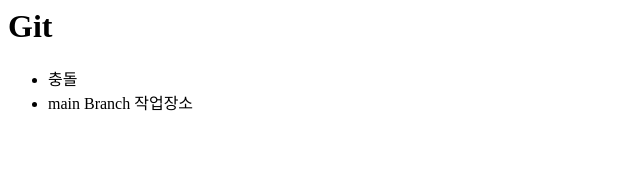
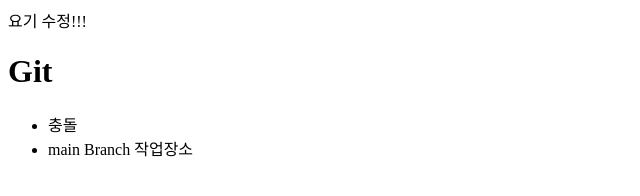
Before and after one commit to kkongjuu/git-work, a plain HTML site: page index.html in a window 1280 px wide. Shown: the whole page, without its empty margins (0-640 px from the left). Drawn offline with Linux system fonts and the light colour scheme.

Commit message:
#main-요청작업 완료

```diff
--- a/index.html
+++ b/index.html
@@ -1,4 +1,5 @@
 <html>
+  요기 수정!!!
   <body>
   <header>
     <h1>Git</h1>
```
